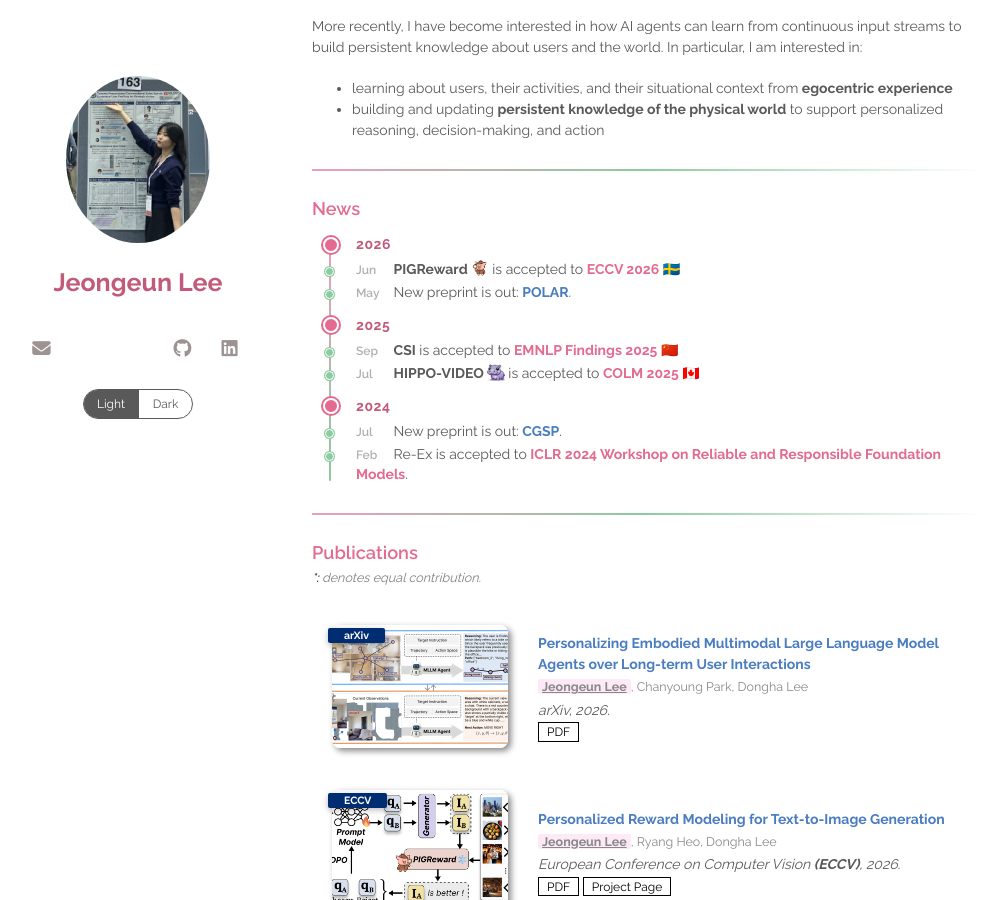
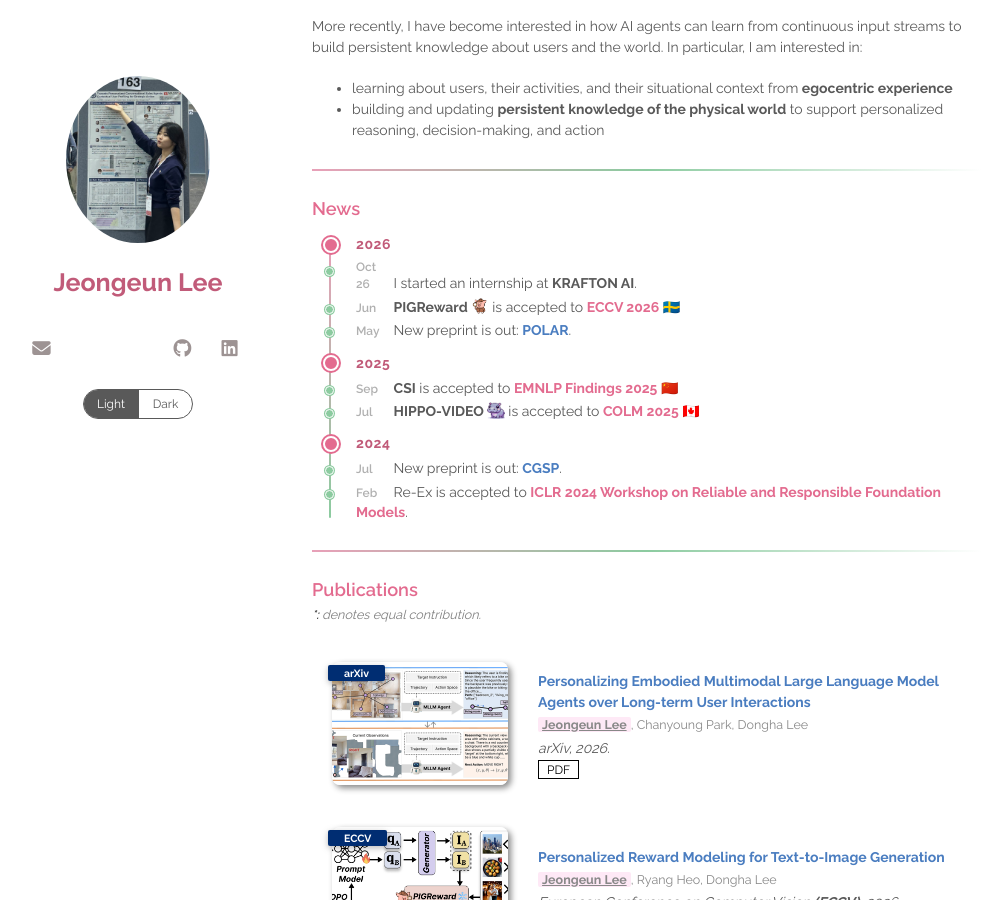
Before and after one commit to jeongeunnn-e/jeongeunnn-e.github.io, a Jekyll site: the page built from index.md, in a window 1280 px wide and 900 px high, scrolled down 553 px. Shown: the whole window, without its empty margins (138-1130 px from the left). Built offline with Jekyll 4.4.1, drawn with Linux system fonts in a browser that asks for light colours; a style sheet for code colours, icons or effects is not loaded.

Commit message:
Add KRAFTON AI internship news

```diff
--- a/index.md
+++ b/index.md
@@ -31,6 +31,7 @@ More recently, I have become interested in how AI agents can learn from continuo
 
 <div class="timeline">
   <div class="timeline-year"><span class="year-label">2026</span></div>
+  <div class="timeline-item"><span class="timeline-month">Oct 26</span> I started an internship at <b>KRAFTON AI</b>.</div>
   <div class="timeline-item"><span class="timeline-month">Jun</span> <b>PIGReward</b><img src="./assets/img/icons/pig.png" alt="" class="news-icon"> is accepted to <span class="text-accent">ECCV 2026</span> 🇸🇪</div>
   <div class="timeline-item"><span class="timeline-month">May</span> New preprint is out: <b><a href="https://arxiv.org/abs/2605.26256">POLAR</a></b>.</div>
 
```
